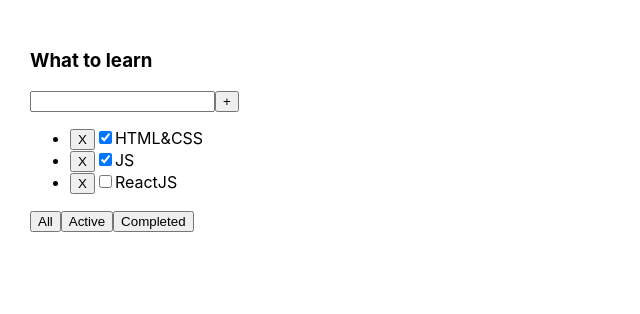
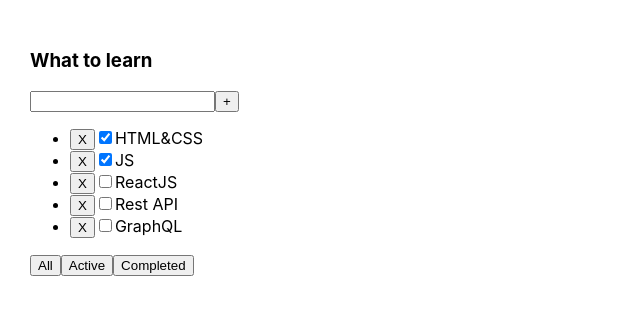
Before and after one commit to VitaliKozhurov/todo-list, a React (Create React App) app: page / in a window 1280 px wide. Shown: the top 314 px of the page, without its empty margins (0-640 px from the left). Built offline with nearby package versions, Linux system fonts and the light colour scheme.

Commit message:
second lesson repeat

```diff
--- a/src/App.tsx
+++ b/src/App.tsx
@@ -3,40 +3,22 @@ import { useState } from 'react';
 import './App.css';
 import { Todolist } from './Todolist';
 
-export type FilterKeyType = 'all' | 'active' | 'completed';
 
 const App: React.FC = () => {
-    let [tasks, setTasks] = useState([
+    const tasks = [
         { id: 1, title: "HTML&CSS", isDone: true },
         { id: 2, title: "JS", isDone: true },
-        { id: 3, title: "ReactJS", isDone: false }
-    ]);
-
-
-    // ТИПИЗИРУЕМ ПРИНИМАЕМЫЕ ПАРАМЕТРЫ !!!
-    const removeTask = (taskId: number) => {
-        setTasks(tasks.filter(el => el.id !== taskId));
-    }
-
-    // ТИПИЗИРУЕМ ПРИНИМАЕМЫЕ ПАРАМЕТРЫ !!!
-    /*  const tasksFilter = (taskName: FilterKeyType) => {
-         setCurrentTask(taskName);
-     } */
-
-    /*  let [currentTask, setCurrentTask] = useState<FilterKeyType>('all');
-     let resultTasks = tasks;
-     if (currentTask === 'active') {
-         resultTasks = resultTasks.filter(el => !el.isDone)
-     } else if (currentTask === 'completed') {
-         resultTasks = resultTasks.filter(el => el.isDone)
-     } */
+        { id: 3, title: "ReactJS", isDone: false },
+        { id: 4, title: "Rest API", isDone: false },
+        { id: 5, title: "GraphQL", isDone: false }
+    ];
+    console.log('Render App')
 
     return (
         <div className="App">
             <Todolist
                 title="What to learn"
                 tasks={tasks}
-                removeTask={removeTask}
             />
         </div>
     );
--- a/src/Todolist.tsx
+++ b/src/Todolist.tsx
@@ -1,6 +1,5 @@
 import React from 'react';
 import { useState } from 'react';
-import { FilterKeyType } from './App';
 
 type TaskType = {
     id: number
@@ -11,26 +10,34 @@ type TaskType = {
 type PropsType = {
     title: string
     tasks: Array<TaskType>
-    removeTask: (taskId: number) => void  // типизируем функцию (функция ничего не возвращает void), которую пробросили в TodoList
 }
+
+export type FilterKeyType = 'all' | 'active' | 'completed';
 
 export function Todolist(props: PropsType) {
 
     let [currentTask, setCurrentTask] = useState<FilterKeyType>('all');
+    let [myTasks, setMyTasks] = useState<Array<TaskType>>(props.tasks);
 
-    const collanderFoo = () => {
-        let resultTasks = props.tasks;
-        if (currentTask === 'active') {
-            resultTasks = resultTasks.filter(el => !el.isDone)
-        } else if (currentTask === 'completed') {
-            resultTasks = resultTasks.filter(el => el.isDone)
-        }
-        return resultTasks;
+    const removeTask = (taskId:number)=>{
+        setMyTasks(myTasks.filter(task=>task.id!==taskId))
     }
 
-    const tasksFilter = (taskName: FilterKeyType) => {
-        setCurrentTask(taskName);
+    const changeTaskFilter = (filterType:FilterKeyType) =>{
+        setCurrentTask(filterType);
     }
+
+    const returnResultTask = () =>{
+        let resultTask = myTasks;
+        if(currentTask==='active'){
+            resultTask = resultTask.filter(task=>!task.isDone)
+        } else if(currentTask==='completed'){
+            resultTask = resultTask.filter(task=>task.isDone)
+        }
+        return resultTask;
+    }
+
+
 
     return <div>
         <h3>{props.title}</h3>
@@ -39,11 +46,11 @@ export function Todolist(props: PropsType) {
             <button>+</button>
         </div>
         <ul>
-            {collanderFoo().map(
+            {returnResultTask().map(
                 task => {
                     return <li key={task.id}>
                         <button
-                            onClick={() => { props.removeTask(task.id) }}>X
+                            onClick={() => { removeTask(task.id) }}>X
                         </button>
                         <input
                             type="checkbox"
@@ -56,13 +63,13 @@ export function Todolist(props: PropsType) {
         </ul>
         <div>
             <button
-                onClick={() => { tasksFilter('all') }}>All
+                onClick={() => { changeTaskFilter('all') }}>All
             </button>
             <button
-                onClick={() => { tasksFilter('active') }}>Active
+                onClick={() => { changeTaskFilter('active') }}>Active
             </button>
             <button
-                onClick={() => { tasksFilter('completed') }}>Completed
+                onClick={() => { changeTaskFilter('completed') }}>Completed
             </button>
         </div>
     </div>
```
